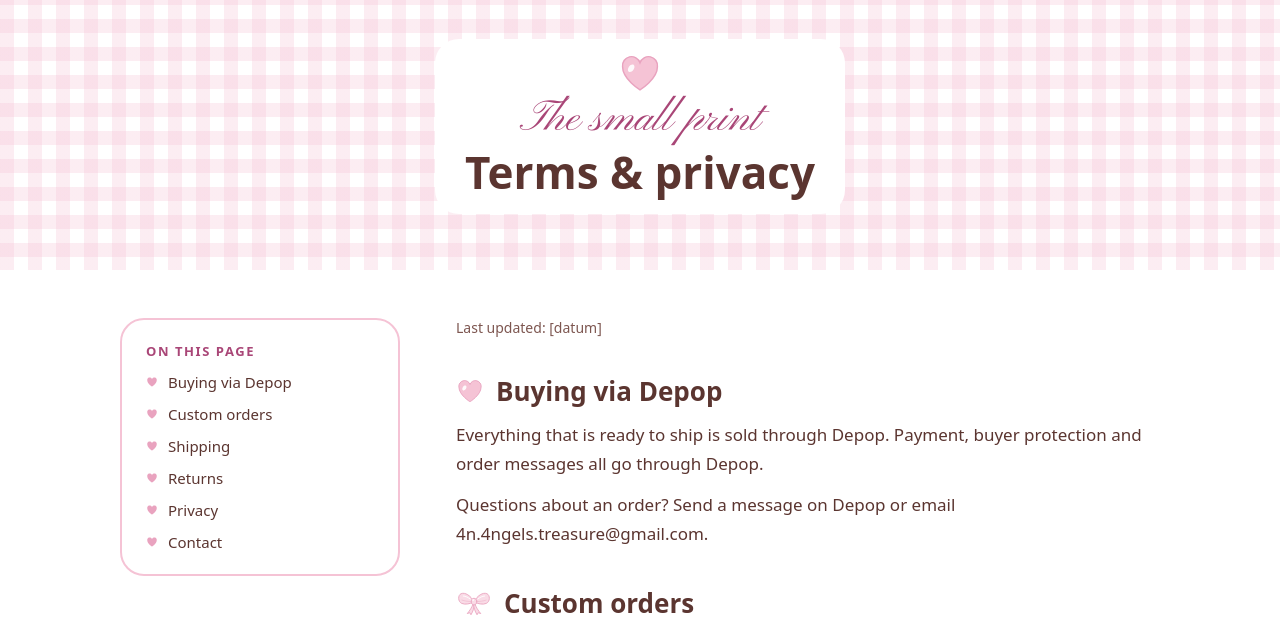
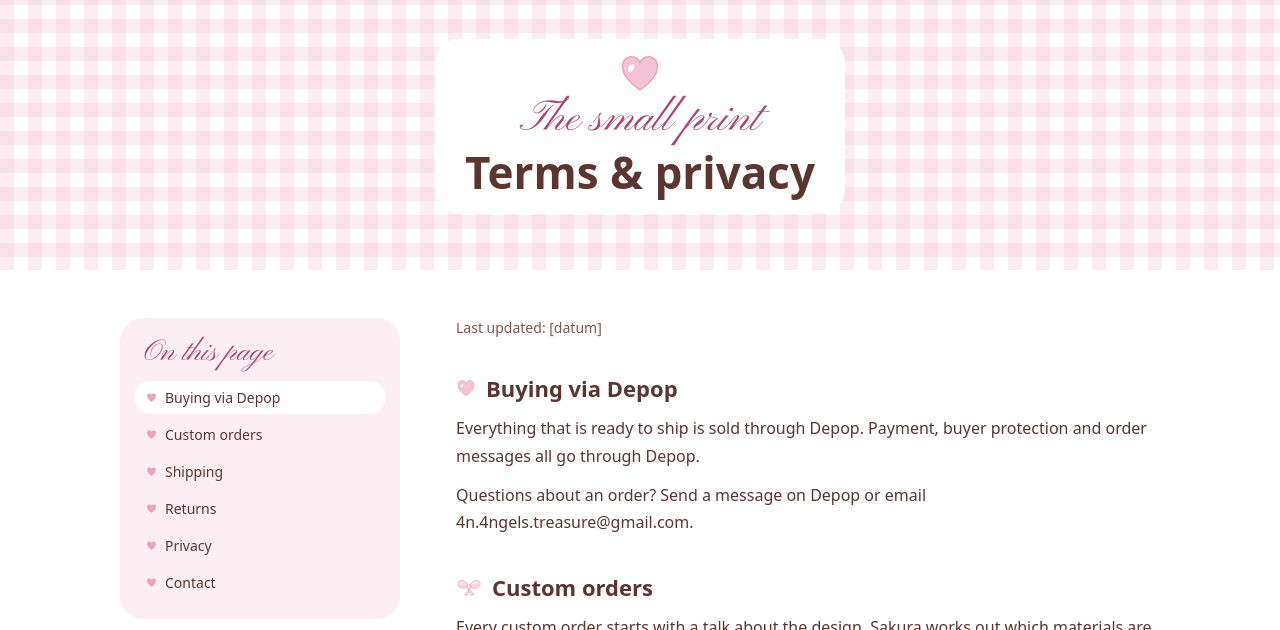
Before and after one commit to flaviofersu-pixel/angels-treasure-v1, an Astro site: page /terms in a window 1280 px wide. Shown: the part 128-758 px from the top of the page. Built offline with nearby package versions, Linux system fonts and the light colour scheme; Astro itself is replaced by a stand-in of ours; a web font is replaced by a local one.

Commit message:
Restyle terms table of contents and highlight current section

```diff
--- a/src/pages/terms.astro
+++ b/src/pages/terms.astro
@@ -59,13 +59,13 @@ const parts = [
 
   <section class="terms">
     <div class="container layout">
-      <nav class="card toc" aria-label="On this page">
-        <h2>On this page</h2>
+      <nav class="toc" aria-label="On this page">
+        <h2 class="script">On this page</h2>
         <ul>
           {
             parts.map((part) => (
               <li>
-                <a href={`#${part.id}`}>{part.title}</a>
+                <a href={`#${part.id}`} data-toc-link>{part.title}</a>
               </li>
             ))
           }
@@ -79,9 +79,9 @@ const parts = [
             <section class="part" id={part.id} aria-labelledby={`${part.id}-title`}>
               <h2 id={`${part.id}-title`}>
                 {i % 2 === 0 ? (
-                  <img src="/images/icons/title-heart.svg" alt="" width="28" height="28" />
+                  <img src="/images/icons/title-heart.svg" alt="" width="20" height="20" />
                 ) : (
-                  <img src="/images/icons/title-bow.svg" alt="" width="36" height="25" />
+                  <img src="/images/icons/title-bow.svg" alt="" width="26" height="18" />
                 )}
                 {part.title}
               </h2>
@@ -95,6 +95,21 @@ const parts = [
     </div>
   </section>
 </Layout>
+
+<script>
+  // Highlight the section you are reading in "On this page".
+  const links = [...document.querySelectorAll<HTMLAnchorElement>('[data-toc-link]')];
+  const observer = new IntersectionObserver(
+    (entries) => {
+      const visible = entries.find((entry) => entry.isIntersecting);
+      if (!visible) return;
+      links.forEach((link) => link.classList.toggle('is-active', link.hash === `#${visible.target.id}`));
+    },
+    { rootMargin: '0px 0px -70% 0px' },
+  );
+  document.querySelectorAll('.part').forEach((part) => observer.observe(part));
+  links[0]?.classList.add('is-active');
+</script>
 
 <style>
   .title-inner {
@@ -119,23 +134,20 @@ const parts = [
   .toc {
     position: sticky;
     top: 24px;
-    padding: 22px 24px;
+    padding: 18px 14px 20px;
     border-radius: 24px;
+    background: var(--blush);
   }
 
   .toc h2 {
-    margin-bottom: 12px;
-    font-weight: 700;
-    font-size: 13px;
-    letter-spacing: 1.56px;
-    text-transform: uppercase;
-    color: var(--rose);
+    margin: 0 0 10px 10px;
+    font-size: 30px;
   }
 
   .toc ul {
     display: flex;
     flex-direction: column;
-    gap: 12px;
+    gap: 4px;
     margin: 0;
     padding: 0;
     list-style: none;
@@ -144,21 +156,25 @@ const parts = [
   .toc a {
     display: flex;
     align-items: center;
-    gap: 10px;
+    gap: 8px;
+    padding: 7px 12px;
+    border-radius: var(--radius-pill);
     font-weight: 500;
-    font-size: 15px;
+    font-size: 14px;
     text-decoration: none;
+    transition: background-color 0.15s ease;
   }
 
   .toc a::before {
     content: '';
-    width: 12px;
-    height: 12px;
+    width: 11px;
+    height: 11px;
     background: url('/images/icons/heart.svg') no-repeat center / contain;
   }
 
-  .toc a:hover {
-    color: var(--rose);
+  .toc a:hover,
+  .toc a.is-active {
+    background: var(--white);
   }
 
   .text {
@@ -182,13 +198,13 @@ const parts = [
   .part h2 {
     display: flex;
     align-items: center;
-    gap: 12px;
+    gap: 10px;
     font-weight: 700;
-    font-size: 26px;
+    font-size: 22px;
   }
 
   .part p {
-    font-size: 17px;
+    font-size: 16px;
     line-height: 1.7;
   }
 
```
